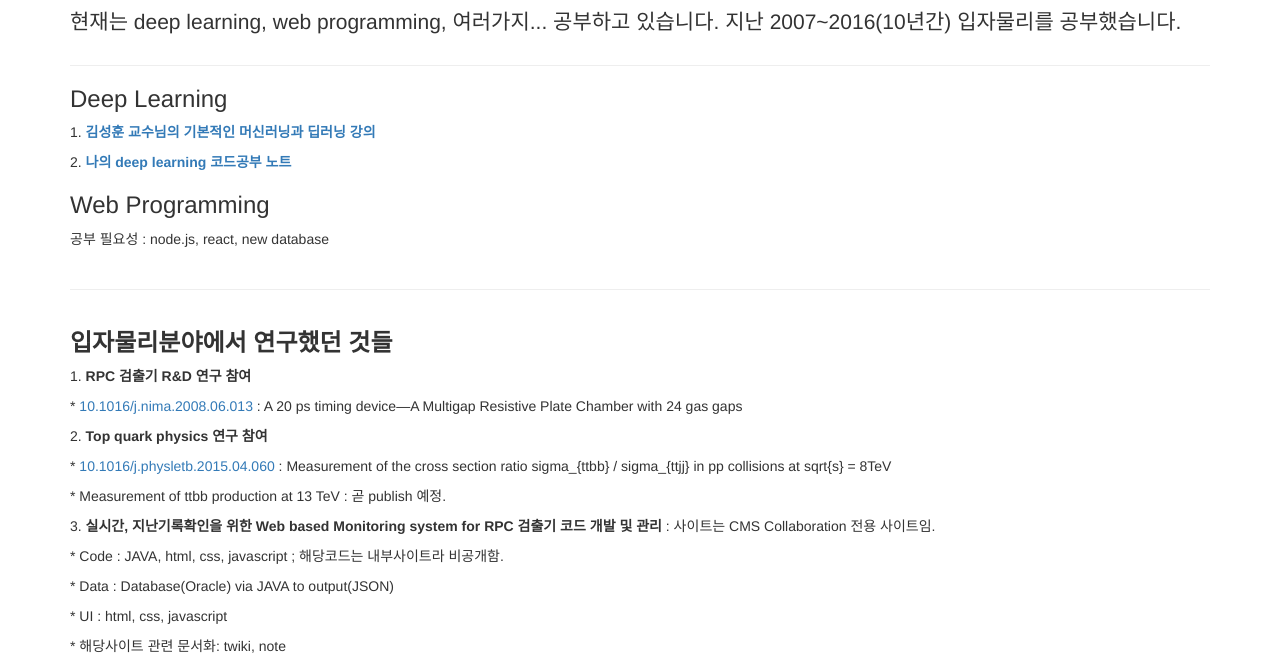
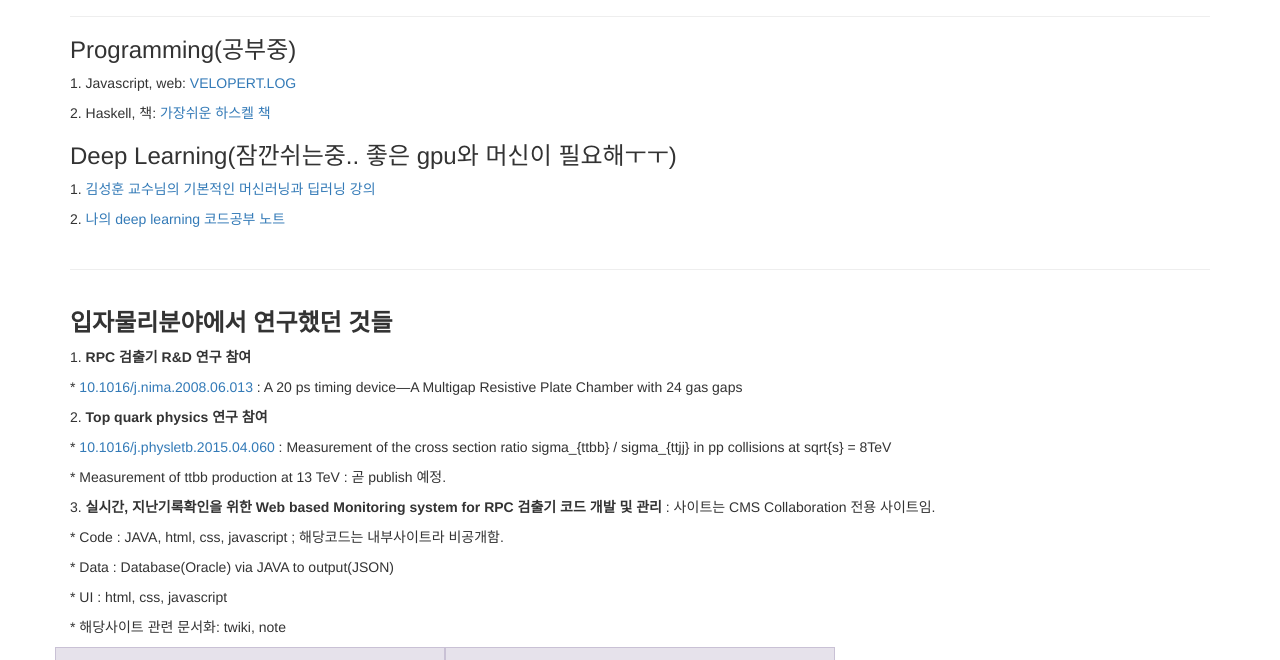
Before and after one commit to YoungKwonJo/YoungKwonJo.github.io, a plain HTML site: page index.html in a window 1280 px wide. Shown: the part 83-743 px from the top of the page. Drawn offline with Linux system fonts and the light colour scheme.

Commit message:
update it

```diff
--- a/index.html
+++ b/index.html
@@ -33,23 +33,16 @@
 
       <div class="page-header">
         <h1><img src="images/4801570.png" class="title-img"> YoungKwon Jo's GitHub Pages</h1>
-        <p class="lead">현재는 deep learning, web programming, 여러가지... 공부하고 있습니다. 지난 2007~2016(10년간) 입자물리를 공부했습니다.</p>
+        <!--p class="lead">현재는 deep learning, web programming, 여러가지... 공부하고 있습니다. 지난 2007~2016(10년간) 입자물리를 공부했습니다.</p-->
       </div>
 
-      <h3>Deep Learning</h3>
-      <p>1. <a href="http://hunkim.github.io/ml/" target="NewWindow"><strong>김성훈 교수님의 기본적인 머신러닝과 딥러닝 강의</strong></a> </p>
-      <p>2. <a href="https://github.com/YoungKwonJo/MachineLearningStudy" target="NewWindow"><strong>나의 deep learning 코드공부 노트</strong></a></p>
-      <!--div class="row">
-        <div class="col-md-4">.col-md-4</div>
-        <div class="col-md-4">.col-md-4</div>
-        <div class="col-md-4">.col-md-4</div>
-      </div-->
-      <h3>Web Programming</h3>
-      <p>공부 필요성 : node.js, react, new database
-      </p>
-      <!--h3><strong>함수형 언어</strong></h3>
-      <p>1. Haskell
-      </p-->
+      <h3>Programming(공부중)</h3>
+      <p>1. Javascript, web: <a href="https://velopert.com/" target="NewWindow">VELOPERT.LOG</a></p>
+      <p>2. Haskell, 책: <a href="http://www.kyobobook.co.kr/product/detailViewKor.laf?mallGb=KOR&ejkGb=KOR&linkClass=331501&barcode=9788994774619" target="NewWindow">가장쉬운 하스켈 책</a></p>
+
+      <h3>Deep Learning(잠깐쉬는중.. 좋은 gpu와 머신이 필요해ㅜㅜ)</h3>
+      <p>1. <a href="http://hunkim.github.io/ml/" target="NewWindow">김성훈 교수님의 기본적인 머신러닝과 딥러닝 강의</a> </p>
+      <p>2. <a href="https://github.com/YoungKwonJo/MachineLearningStudy" target="NewWindow">나의 deep learning 코드공부 노트</a></p>
 
       <hr>
 
```
